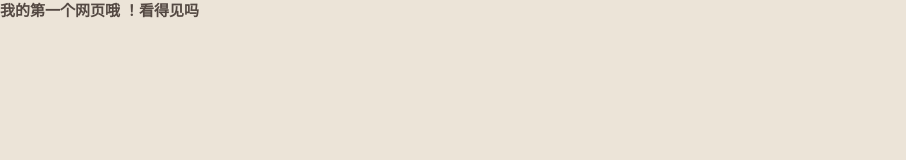
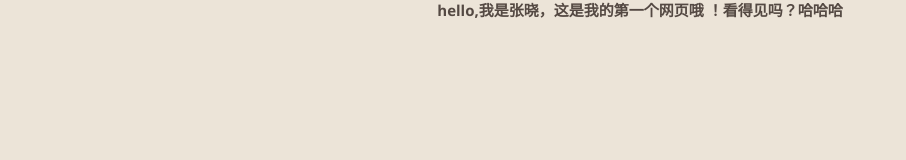
Before and after one commit to jiandandekuaile/jiandandekuaile.githup.com, a plain HTML site: page index.html in a window 1280 px wide. Shown: the whole page, without its empty margins (0-906 px from the left). Drawn offline with Linux system fonts and the light colour scheme.

Commit message:
Update index.html

```diff
--- a/index.html
+++ b/index.html
@@ -11,10 +11,15 @@
 
 
     <title>Jiandandekuaile.githup.com by jiandandekuaile</title>
+    <style>
+      h1 {
+         text-align:center;
+      }
+    </style>
   </head>
 
   <body>
-    <h1>我的第一个网页哦 ！看得见吗</h1>
+    <h1>hello,我是张晓，这是我的第一个网页哦 ！看得见吗？哈哈哈</h1>
 
   </body>
 </html>
```
